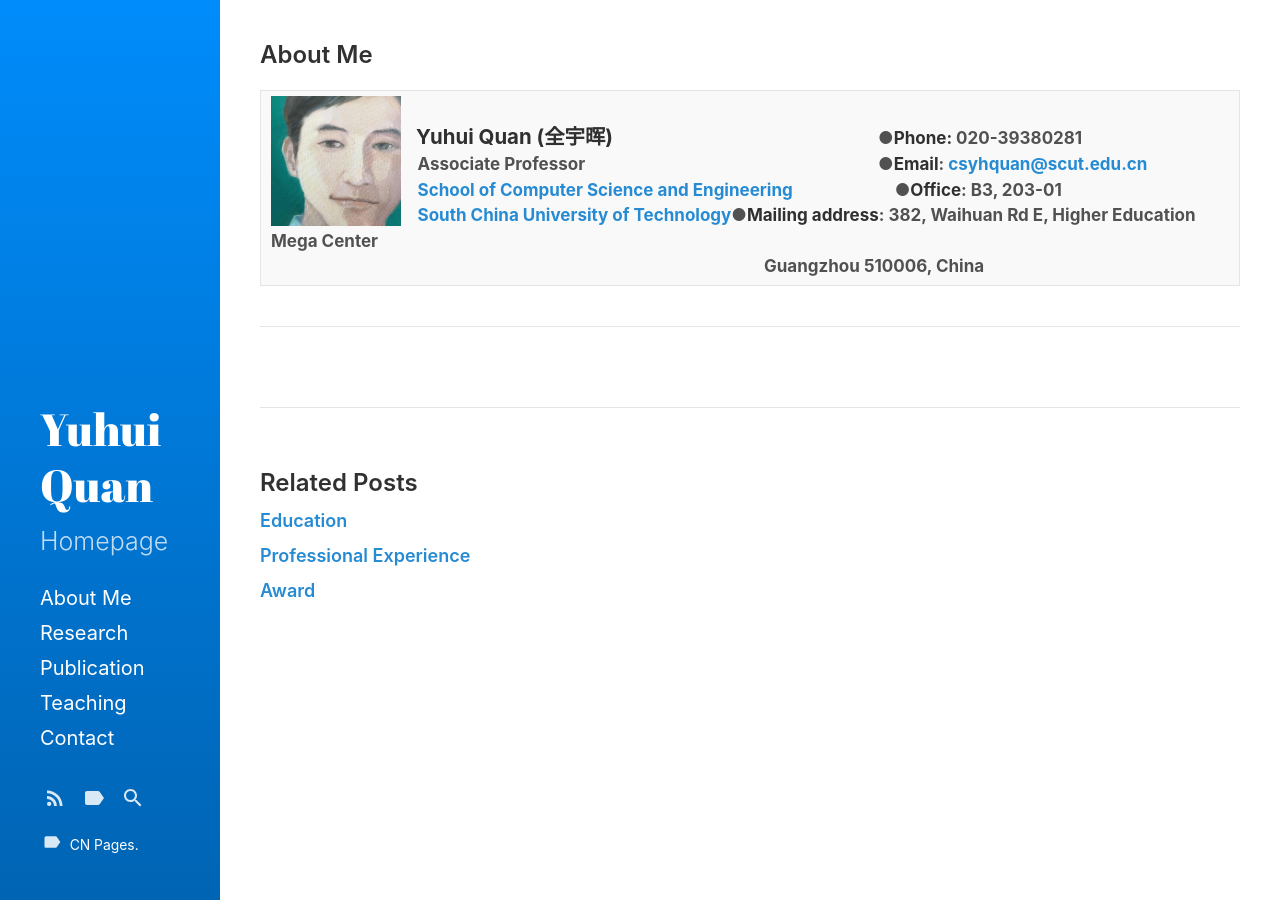
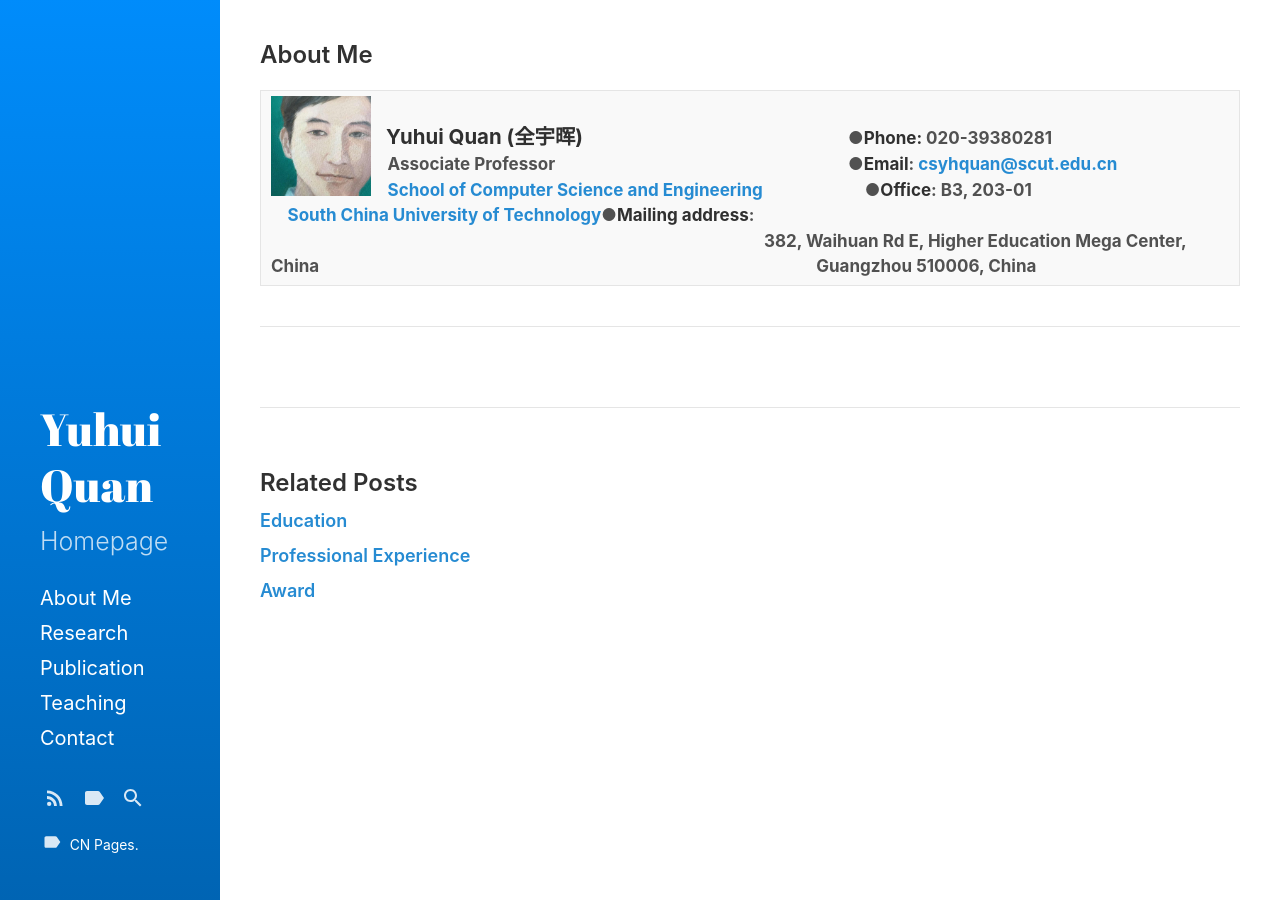
Before and after one commit to Dofboom/Dofboom.github.io, a Jekyll site: the page built from _posts/2020-5-30-resume.md, in a window 1280 px wide. Built offline with Jekyll 4.4.1, drawn with Linux system fonts in a browser that asks for light colours.

Commit message:
Update 2020-5-30-resume.md

```diff
--- a/_posts/2020-5-30-resume.md
+++ b/_posts/2020-5-30-resume.md
@@ -7,10 +7,11 @@ excerpt_separator:  <!--more-->
 <tbody>
 <tr>
 <th>
-<img src="https://github.com/Dofboom/Dofboom.github.io/raw/master/images/2.jpg" alt="" width="130" align="left" /><br />
+<img src="https://github.com/Dofboom/Dofboom.github.io/raw/master/images/2.jpg" alt="" width="100" align="left" /><br />
 <span style="font-size: 120%;"><strong> &ensp; Yuhui Quan  (全宇晖)</strong>&emsp;&emsp;&emsp;&emsp;&emsp;&emsp;&emsp;&emsp;&emsp;&emsp;&emsp;&emsp;&emsp;<small>●<strong>Phone:</strong> 020-39380281</small></span><br />
 <span style="font-size: 100%;">&ensp; &nbsp;Associate Professor &emsp;&emsp;&emsp;&emsp;&emsp;&emsp;&emsp;&emsp;&emsp;&emsp;&emsp;&emsp;&emsp;&emsp;&emsp;&emsp;&emsp;●<strong>Email</strong>: <a href="mailto:csyhquan@scut.edu.cn">csyhquan@scut.edu.cn</a><a href="http://www2.scut.edu.cn/cs/"><br>&ensp;&nbsp;&nbsp;School of Computer Science and Engineering</a>&emsp;&emsp;&emsp;&emsp;&emsp;&emsp;●<strong>Office</strong>: B3, 203-01</span><br />
-<span style="font-size: 100%;"> <a href="https://www.scut.edu.cn">&ensp;&nbsp; South China University of Technology</a>●<strong>Mailing address</strong>: 382, Waihuan Rd E, Higher Education Mega Center<br /></span>
+<span style="font-size: 100%;"> <a href="https://www.scut.edu.cn">&ensp;&nbsp; South China University of Technology</a>●<strong>Mailing address</strong>:<br /></span>
+<span style="font-size: 100%;">&emsp;&emsp;&emsp;&emsp;&emsp;&emsp;&emsp;&emsp;&emsp;&emsp;&emsp;&emsp;&emsp;&emsp;&emsp;&emsp;&emsp;&emsp;&emsp;&emsp;&emsp;&emsp;&emsp;&emsp;&emsp;&emsp;&emsp;&emsp;&emsp;382, Waihuan Rd E, Higher Education Mega Center, China</span>
 <span style="font-size: 100%;">&emsp;&emsp;&emsp;&emsp;&emsp;&emsp;&emsp;&emsp;&emsp;&emsp;&emsp;&emsp;&emsp;&emsp;&emsp;&emsp;&emsp;&emsp;&emsp;&emsp;&emsp;&emsp;&emsp;&emsp;&emsp;&emsp;&emsp;&emsp;&emsp;Guangzhou 510006, China</span>
 </th>
 </tr>
```
